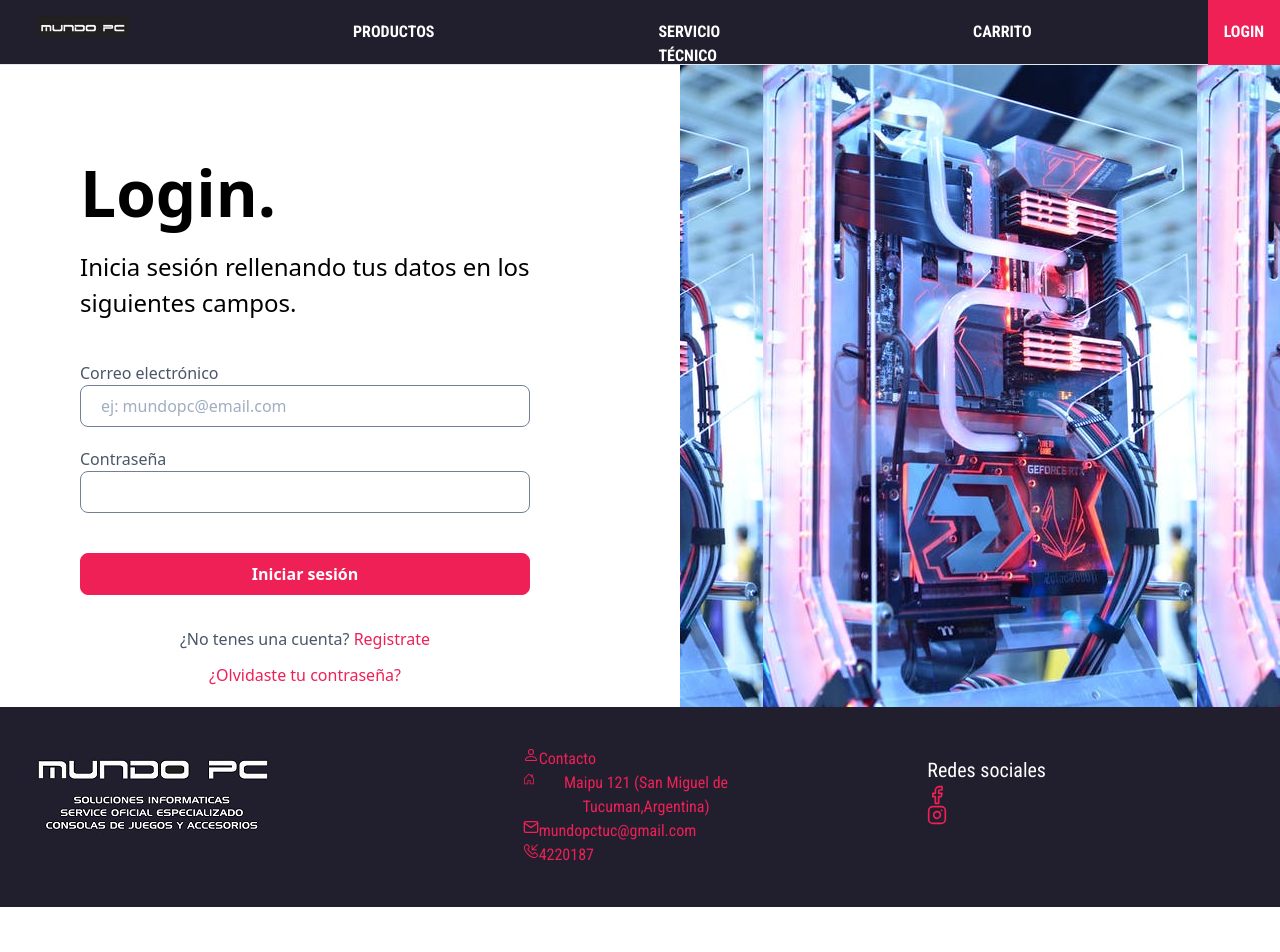
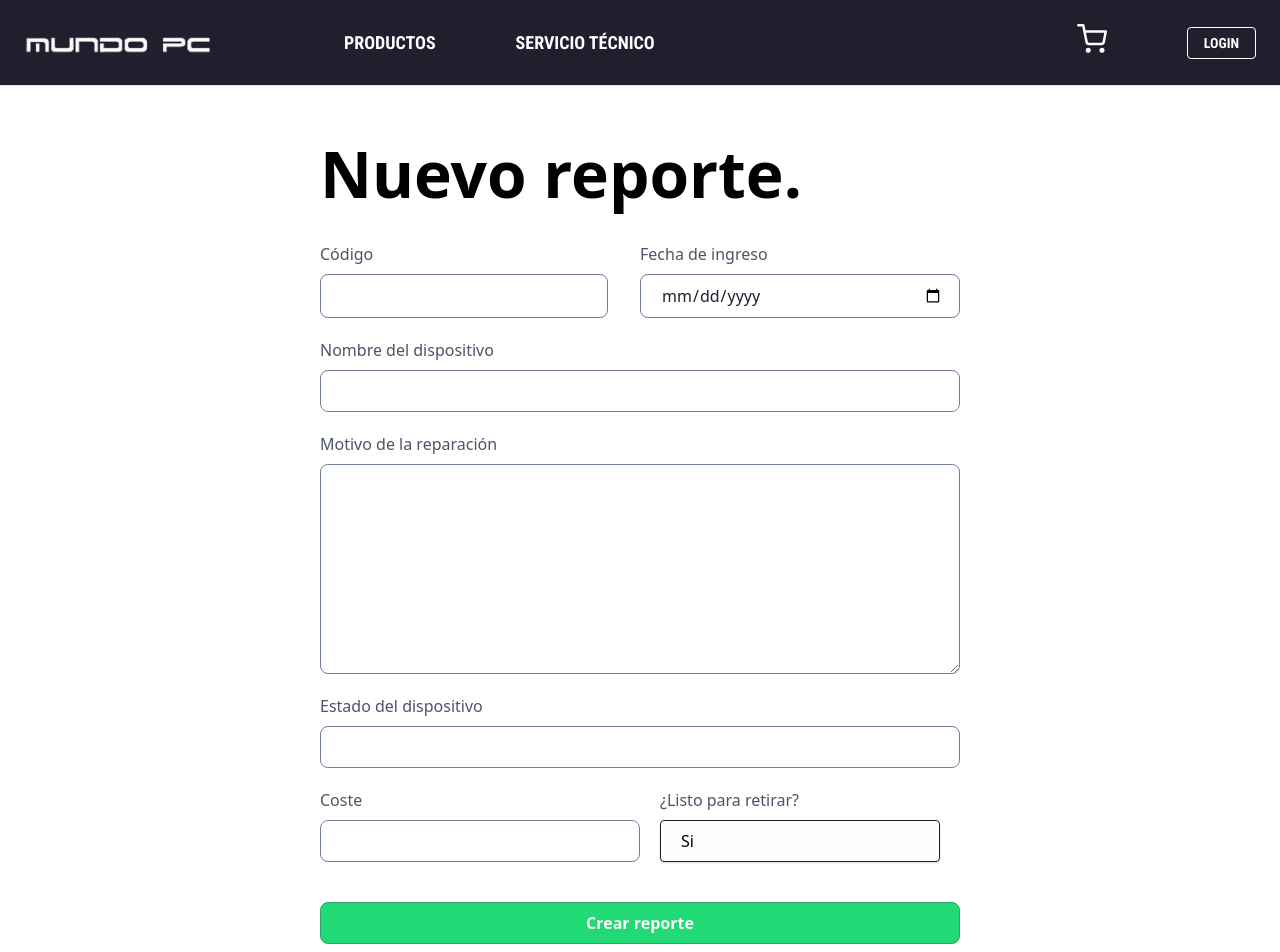
Before and after one commit to StefanoFerrari0/MundoPc, a React (Create React App) app: page /admin/newreport in a window 1280 px wide. Before the commit this address led to /login. Shown: the top 952 px of the page. Before the commit the page ends 907 px from the top, so only its background shows below. Built offline with nearby package versions, Linux system fonts and the light colour scheme.

Commit message:
Footer y Navbar

```diff
--- a/src/app.jsx
+++ b/src/app.jsx
@@ -28,8 +28,8 @@ function App() {
 			<Switch>
 				<Route exact path="/" component={Home} />
 				<Route exact path="/productos" component={Productos} />
-				<PrivateRoute exact path="/servicio-tecnico" component={ServicioTecnico} />
-				<PrivateRoute exact path="/servicio-tecnico/:code" component={ConsultaST} />
+				<Route exact path="/servicio-tecnico" component={ServicioTecnico} />
+				<Route exact path="/servicio-tecnico/:code" component={ConsultaST} />
 
 				<Route exact path="/producto/:id" component={ProductoId} />
 				<Route exact path="/carrito" component={Carrito} />
@@ -37,13 +37,13 @@ function App() {
 				<Route exact path="/registro" component={Registro} />
 				<Route exact path="/recuperar-cuenta" component={RecuperarCuenta} />
 
-				<PrivateRoute exact path="/admin/products" component={Products} />
+				<Route exact path="/admin/products" component={Products} />
 
-				<PrivateRoute exact path="/admin/newproduct" component={NewProduct} />
-				<PrivateRoute exact path="/admin/editproduct/:id" component={NewProduct} />
-				<PrivateRoute exact path="/admin/reports" component={Reports} />
-				<PrivateRoute exact path="/admin/editreport/:id" component={NewReport} />
-				<PrivateRoute exact path="/admin/newreport" component={NewReport} />
+				<Route exact path="/admin/newproduct" component={NewProduct} />
+				<Route exact path="/admin/editproduct/:id" component={NewProduct} />
+				<Route exact path="/admin/reports" component={Reports} />
+				<Route exact path="/admin/editreport/:id" component={NewReport} />
+				<Route exact path="/admin/newreport" component={NewReport} />
 
 				<Route component={Error} />
 			</Switch>
--- a/src/components/CardProduct.jsx
+++ b/src/components/CardProduct.jsx
@@ -5,7 +5,7 @@ function CardProduct(props) {
 	return (
 		<Link to={`/producto/${props.id}`}>
 			<article className="col-span-1 xs:w-full sm:3/4 md:w-full w-3/4 grid grid-cols-2 rounded rounded-lg border border-rojo bg-negro overflow-hidden shadow-lg">
-        <img className="col-span-2 w-full" src={props.image} alt={props.name} />
+				<img className="col-span-2 w-full sm:h-40 h-48 " src={props.image} alt={props.name} />
 				<div className="col-span-2 px-6 py-4">
 					<div className="xs:text-sm sm:text-sm md:text-sm lg:text-sm font-bold text-base text-blanco text-center mb-2 h-16">
 						{props.name}
--- a/src/components/Footer.jsx
+++ b/src/components/Footer.jsx
@@ -10,52 +10,46 @@ import { FiInstagram } from "react-icons/fi";
 
 function Footer() {
 	return (
-		<nav
-			className="grid grid-cols justify-between bg-negro  px-14 font-robotoC
-                        text-center:22 place-content-evenly xs:static xs:grid-cols-1
-                        xs:justify-center lg:grid-cols-3 lg:justify-center xl:grid-cols-3">
-			<div className="grid-1-static ml-5 mr-24 px-1 py-12 relative object-static">
-				<span>
-					<NavLink to="/">
-						<img src={Logo} alt="Logo MundoPc" />
-					</NavLink>
-				</span>
+		<nav className="bg-negro grid sm:grid-cols-1 xs:grid-cols-2 grid-cols-3 mt-2">
+			<div className="m-10 sm:mx-auto sm:col-span-2">
+				<NavLink to="/">
+					<img src={Logo} alt="Logo MundoPc" />
+				</NavLink>
 			</div>
 
-			<div className="grid-2 px-24 justify-between text-rojo font-robotoC width-50%  text-center relative block py-10 gap-2">
+			<div className="mt-10 mb-5 text-blanco sm:mx-5">
 				<ul>
-					<li className="flex flex-in-line">
-						<BsPerson />
+					<li className="flex flex-in-line text-blanco text-xl">
+						<BsPerson size="25" className="mt-1 mr-2" />
 						Contacto
 					</li>
-					<li className="flex flex-in-line">
-						<BsHouseDoor /> Maipu 121 (San Miguel de Tucuman,Argentina)
+					<li className="flex flex-in-line mt-2">
+						<BsHouseDoor size="20" className="mt-1 mr-2" /> Maipu 121 (San Miguel de Tucuman,Argentina)
 					</li>
-					<li className="flex flex-in-line">
-						<FiMail />
+					<li className="flex flex-in-line mt-2">
+						<FiMail size="20" className="mt-1 mr-2" />
 						mundopctuc@gmail.com
 					</li>
-					<li className="flex flex-in-line">
-						<VscCallIncoming />
+					<li className="flex flex-in-line mt-2">
+						<VscCallIncoming size="20" className="mt-1 mr-2" />
 						4220187
 					</li>
 				</ul>
 			</div>
 
-			<div className="flex flex-in-line font-robotoC text-rojo width-80% justify-center text-center gap-2 pr-40 py-12 text-lg">
-				<ul className="text-blanco text-xl">
-					Redes sociales
-					<li className="justify-center text-rojo">
-						<a target="_blank" rel="noopener noreferrer" href="www.facebook.com/MundoPCTucson">
-							<FiFacebook />
+			<div className="mt-10 sm:mx-5">
+				<h3 className="text-blanco text-xl">Redes Sociales</h3>
+				<ul className="text-rojo flex flex-in-line mt-2">
+					<li className="justify-center mx-5">
+						<a target="_blank" rel="noopener noreferrer" href="https://www.facebook.com/MundoPCTucson">
+							<FiFacebook size="30" />
 						</a>
 					</li>
-					<li className="justify-center text-rojo">
+					<li className="justify-center">
 						<a target="_blank" rel="noopener noreferrer" href="https://www.instagram.com/mundopc_tuc/">
-							<FiInstagram />
+							<FiInstagram size="30" />
 						</a>
 					</li>
-					<li></li>
 				</ul>
 			</div>
 		</nav>
--- a/src/components/Navbar.jsx
+++ b/src/components/Navbar.jsx
@@ -1,32 +1,61 @@
-import React from "react";
+import React, { useState } from "react";
+import Logo from "../images/LogoNavbar.png";
 import { NavLink } from "react-router-dom";
-import Logo from "../images/Logo.jpg";
-const Navbar = () => {
+import { FiShoppingCart } from "react-icons/fi";
+const Navbar2 = ({}) => {
+	const [isExpanded, toggleExpansion] = useState(false);
+
 	return (
-    <nav className="bg-negro text-blanco h-16 font-robotoC">
-      <div className="flex font-bold uppercase text-blanco justify-start">
-        <NavLink to="/" className=" ml-5 mr-24 px-4 py-4">
-          <img src={Logo} alt="Logo MundoPc" />
+		<nav className="flex items-center justify-between flex-wrap bg-negro p-6 font-robotoC">
+			<NavLink to="/" className="">
+				<img src={Logo} className="w-48 sm:40" alt="Logo MundoPc" />
 			</NavLink>
-        <NavLink to="/productos" className="mx-24 px-4 py-5 hover:bg-rojo" activeClassName="bg-rojo">
+			<div className="block lg:hidden md:hidden xl:hidden">
+				<button
+					className="flex items-center px-3 py-2 border rounded text-red-200 border-rojo hover:text-white hover:border-white"
+					onClick={() => toggleExpansion(!isExpanded)}>
+					<svg className="fill-current h-3 w-3" viewBox="0 0 20 20" xmlns="http://www.w3.org/2000/svg">
+						<title>Menu</title>
+						<path d="M0 3h20v2H0V3zm0 6h20v2H0V9zm0 6h20v2H0v-2z" />
+					</svg>
+				</button>
+			</div>
+			<div
+				className={`${
+					isExpanded ? `block` : `hidden`
+				}  xs:ml-0 sm:ml-0 ml-20 md:ml-0 xs:ml-0  w-full block flex-grow lg:flex lg:items-center lg:w-auto md:flex md:items-center md:w-auto xl:flex xl:items-center xl:w-auto`}>
+				<div className="uppercase font-bold text-lg ml-12 lg:flex-grow md:flex-grow xl:flex-grow">
+					<NavLink
+						to="/productos"
+						className="block mt-4 lg:inline-block md:inline-block xl:inline-block
+                        lg:mt-0 md:mt-0 xl:mt-0 text-blanco hover:text-rojo mr-20 md:mr-10">
 						Productos
 					</NavLink>
 					<NavLink
 						to="/servicio-tecnico"
-          className="mx-24 w-full px-4 py-5 hover:bg-rojo"
-          activeClassName="bg-rojo"
-        >
+						className="block mt-4 lg:inline-block md:inline-block xl:inline-block
+                        lg:mt-0 md:mt-0 xl:mt-0 text-blanco hover:text-rojo mr-20 md:mr-10">
 						Servicio técnico
 					</NavLink>
-        <NavLink to="/carrito" className="mx-24 px-4 py-5 hover:bg-rojo" activeClassName="bg-rojo">
-          Carrito
+				</div>
+				<div className="uppercase font-bold text-lg xs:ml-12 sm:ml-12">
+					<NavLink
+						to="/carrito"
+						className="block mr-20 mt-4 md:mr-10 lg:inline-block md:inline-block xl:inline-block
+                        lg:mt-0 md:mt-0 xl:mt-0 text-blanco hover:text-rojo">
+						<FiShoppingCart size={30} />
 					</NavLink>
-        <NavLink to="/login" className="ml-16 bg-rojo px-4 py-5" activeClassName="bg-rojo">
+				</div>
+				<div className="uppercase font-bold text-lg xs:ml-12 sm:ml-12">
+					<NavLink
+						to="/login"
+						className="inline-block text-sm px-4 py-2 leading-none border rounded text-white border-white hover:border-transparent hover:rojo hover:bg-rojo mt-4 lg:mt-0 md:mt-0 xl:mt-0">
 						Login
 					</NavLink>
+				</div>
 			</div>
 		</nav>
 	);
 };
 
-export default Navbar;
+export default Navbar2;
--- a/src/pages/Admin/NewProduct.jsx
+++ b/src/pages/Admin/NewProduct.jsx
@@ -67,24 +67,12 @@ export default class NewProduct extends Component {
 
 	render() {
 		let { image } = this.state;
-		let $image = null;
-		if (image) {
-			$image = <img className="col-span-2" alt="Imagen subida" src={image} />;
-		} else {
-			$image = (
-				<img
-					className="col-span-2"
-					alt="Imagen para subir"
-					src="https://dummyimage.com/640x360/211F2D/FFFDFD"
-				/>
-			);
-		}
 		const { id } = this.state;
 
 		return (
-			<section className="mx-64 xs:mx-auto sm:mx-auto md:mx-10 lg:mx-40">
+			<section className="xs:mx-auto sm:mx-auto md:mx-10 lg:mx-40 mx-64">
 				<form
-					className="grid grid-cols-4 col-span-3 pt-10 mx-40 xs:mx-5 sm-mx-5 md-mx-20"
+					className="grid grid-cols-4 col-span-3 pt-10 xs:mx-5 sm:mx-5 md:mx-20 mx-40"
 					onSubmit={this.handleSubmit}>
 					<MainTitle class="col-span-4 mb-5" text={id === -1 ? "Nuevo producto." : "Editar producto"} />
 					<Label class="col-span-2" name="code" text="Código" />
@@ -120,7 +108,11 @@ export default class NewProduct extends Component {
 						onChange={this.handleChange}
 						className="appearance-none py-2 px-4 rounded-lg border border-gray-600 placeholder-gray-500 text-gray-900 font-regular focus:outline-none focus:border-rojo pl-5 col-span-4 mt-2"></textarea>
 					<Label class="col-span-4 pt-5" name="img" text="Imagen" />
-					<img className="col-span-2" alt="Imagen subida" src={image} />
+					<img
+						className="col-span-2"
+						alt="Imagen subida"
+						src={image ? image : "https://dummyimage.com/640x360/211F2D/FFFDFD"}
+					/>
 					<input
 						className="pl-5 col-span-2 my-auto"
 						type="file"
@@ -150,12 +142,12 @@ export default class NewProduct extends Component {
 						))}
 					</select>
 
-					<Label class="col-span-2 pt-5 mx-5" name="brand" text="Marca" />
+					<Label class="col-span-4 pt-5" name="brand" text="Marca" />
 					<select
 						name="selectbrand"
 						value={this.state.brandid}
 						onChange={this.handleChange}
-						className="col-span-2 mx-5 mt-2 block appearance-none bg-blanco border border-negro hover:border-rojo rounded shadow leading-tight focus:outline-none focus:shadow-outline">
+						className="col-span-2 py-2 mt-2 block appearance-none bg-blanco border border-negro hover:border-rojo rounded shadow leading-tight focus:outline-none focus:shadow-outline">
 						{this.state.brands.map((_b) => (
 							<option value={_b.id} key={_b.id}>
 								{_b.description}
@@ -187,12 +179,12 @@ export default class NewProduct extends Component {
 			this.setState({ brandid: Number(event.target.value) });
 			console.log(event.target.value);
 
-			this.setState({ [event.target.name]: value });
+			this.setState({ [event.target.name]: event.target.value });
 
 			console.log(this.state);
 		}
 
-		this.setState({ [event.target.name]: value });
+		this.setState({ [event.target.name]: event.target.value });
 	};
 
 	handleSubmit(e) {
--- a/src/pages/Admin/NewReport.jsx
+++ b/src/pages/Admin/NewReport.jsx
@@ -23,8 +23,10 @@ export default class NewReport extends Component {
 
 	render() {
 		return (
-      <section className="mx-64">
-        <form className="grid grid-cols-4 col-span-3 pt-10 mx-40" onSubmit={this.handleSubmit}>
+			<section className="xs:mx-auto sm:mx-auto md:mx-10 lg:mx-40 mx-64">
+				<form
+					className="grid grid-cols-4 col-span-3 pt-10 xs:mx-5 sm:mx-5 md:mx-20 mx-40"
+					onSubmit={this.handleSubmit}>
 					<MainTitle class="col-span-4 mb-5" text="Nuevo reporte." />
 					<Label class="col-span-2" name="code" text="Código" />
 					<Label class="col-span-2" name="date" text="Fecha de ingreso" />
@@ -57,8 +59,7 @@ export default class NewReport extends Component {
 						cols="50"
 						value={this.state.description}
 						onChange={this.handleChange}
-            className="appearance-none py-2 px-4 rounded-lg border border-gray-600 placeholder-gray-500 text-gray-900 font-regular focus:outline-none focus:border-rojo pl-5 col-span-4 mt-2"
-          ></textarea>
+						className="appearance-none py-2 px-4 rounded-lg border border-gray-600 placeholder-gray-500 text-gray-900 font-regular focus:outline-none focus:border-rojo pl-5 col-span-4 mt-2"></textarea>
 					<Label class="col-span-4 pt-5" name="state" text="Estado del dispositivo" />
 					<Input
 						class="pl-5 col-span-4  mt-2"
@@ -82,8 +83,7 @@ export default class NewReport extends Component {
 					</select>
 					<button
 						type="submit"
-            className="bg-verde hover:bg-green-500 text-blanco font-bold mt-10 py-2 px-4 mb-5 border border-green-600 rounded-lg col-span-4"
-          >
+						className="bg-verde hover:bg-green-500 text-blanco font-bold mt-10 py-2 px-4 mb-5 border border-green-600 rounded-lg col-span-4">
 						Crear reporte
 					</button>
 				</form>
--- a/src/pages/ProductoId.jsx
+++ b/src/pages/ProductoId.jsx
@@ -14,6 +14,7 @@ export default class ProductoId extends Component {
 
 	componentDidMount() {
 		//aca se busca en la base de datos el id y se rellena
+		console.log(this.state.id);
 		if (this.state.Id !== 0) {
 			let _id = Number.parseInt(this.state.id);
 			ProductoServicio.getById(_id)
@@ -37,7 +38,7 @@ export default class ProductoId extends Component {
 				name={this.state.product.name}
 				price={this.state.product.price}
 				info={this.state.product.description}
-				stock={this.state.product.stock}
+				stock={Array.from({ length: this.props.stock }, (v, i) => i + 1)}
 				image={this.state.product.image}
 				id={this.state.product.id}
 			/>
```
Also changed, not shown: src/pages/Admin/Products.jsx (+7 -11 lines), src/images/Logo.jpg (deleted), src/images/PngItem_4245816.png (deleted). Lines whose indentation alone changed are shown as unchanged.
